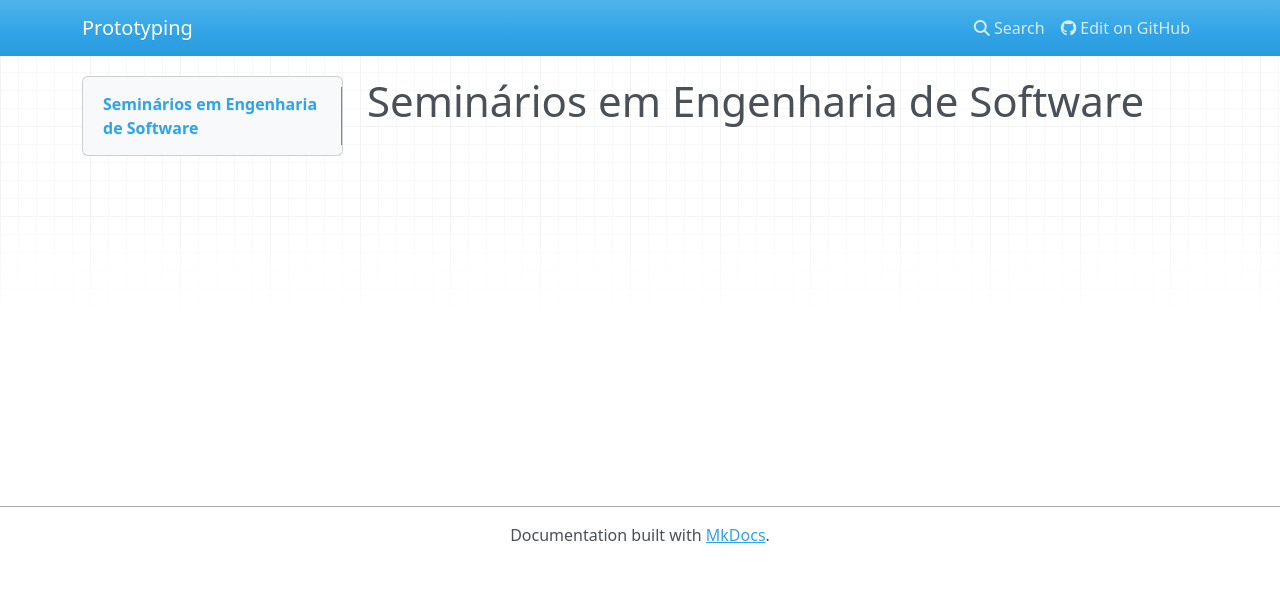
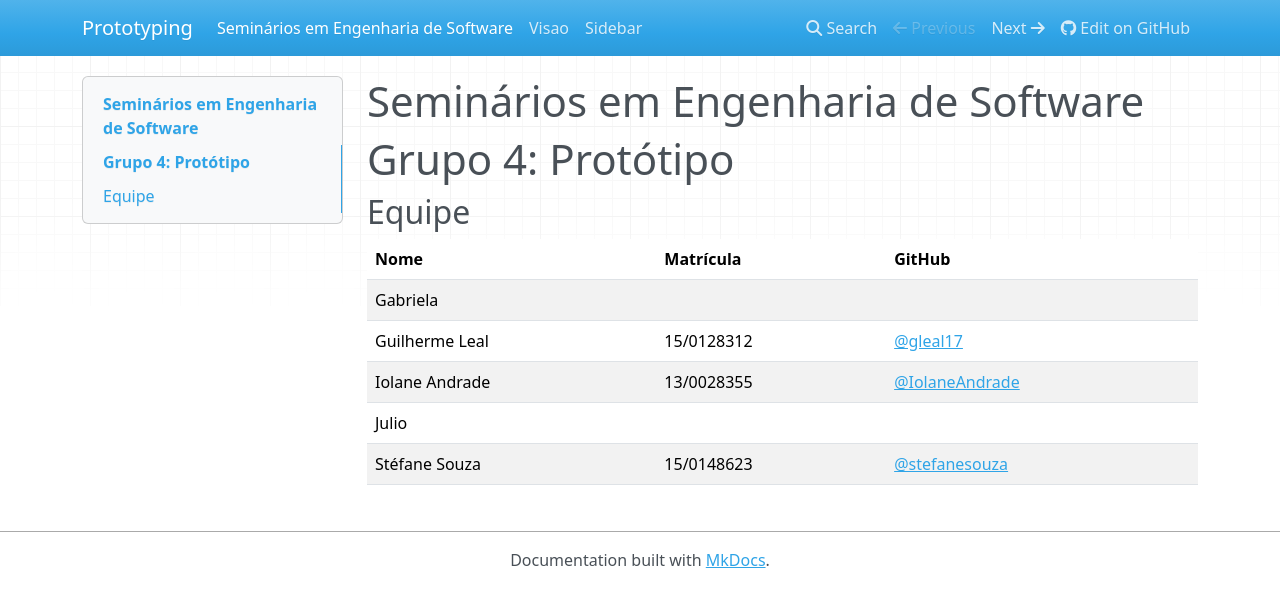
Before and after one commit to Design-de-Jogos/2020.1-ProtoGame, an MkDocs documentation site: the page built from docs/index.md, in a window 1280 px wide. Shown: the top 607 px of the page. Built offline with MkDocs 1.6.1, drawn with Linux system fonts in a browser that asks for light colours; nearby versions of some CDN libraries.

```diff
--- a/docs/index.md
+++ b/docs/index.md
@@ -1 +1,16 @@
 # Seminários em Engenharia de Software
+
+# Grupo 4: Protótipo
+
+
+
+
+## Equipe
+
+ Nome | Matrícula | GitHub
+------- | --------- | -------
+Gabriela |    |
+Guilherme Leal | 15/0128312| [@gleal17](https://github.com/gleal17)
+Iolane Andrade | 13/0028355 | [@IolaneAndrade](https://github.com/IolaneAndrade)
+Julio |  |
+Stéfane Souza | 15/0148623 | [@stefanesouza](https://github.com/stefanesouza)
```
Also changed, not shown: docs/Visao.md (added, +70 -0 lines), docs/_Sidebar.md (added, +9 -0 lines).
